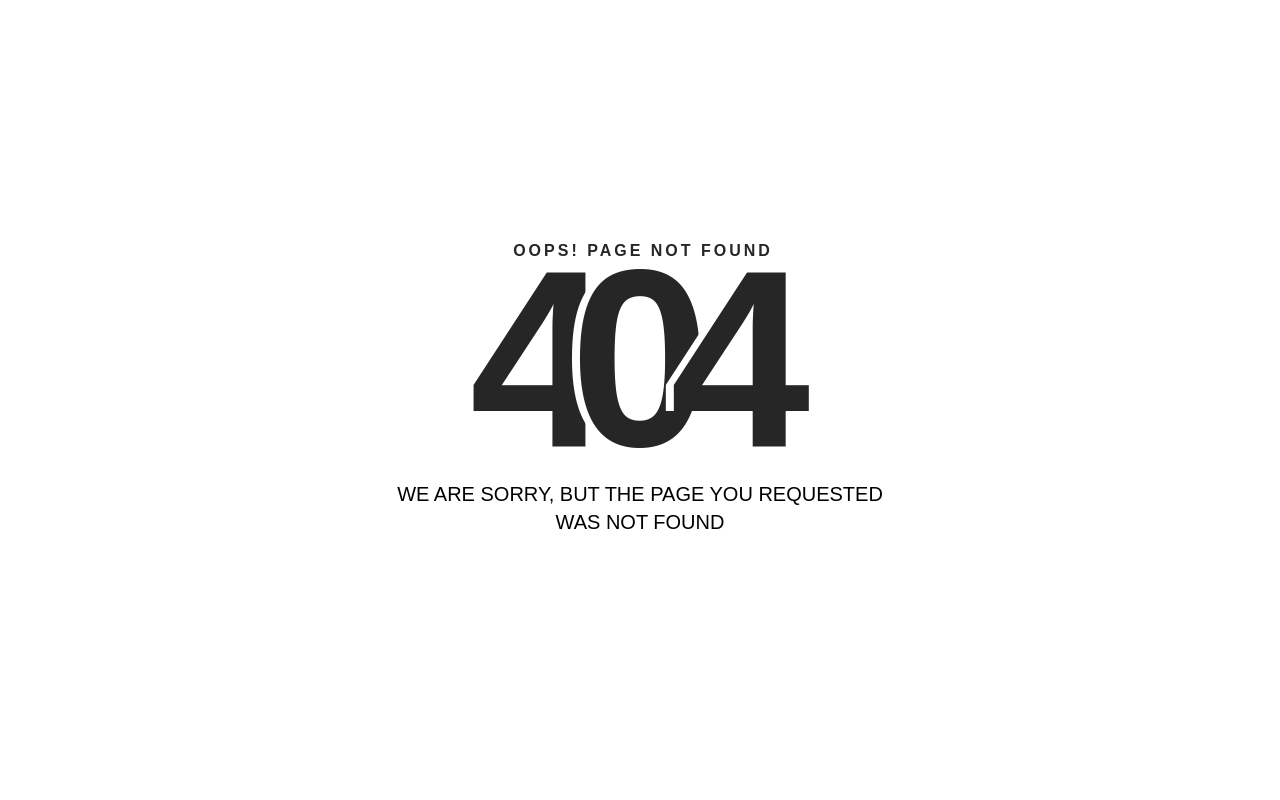
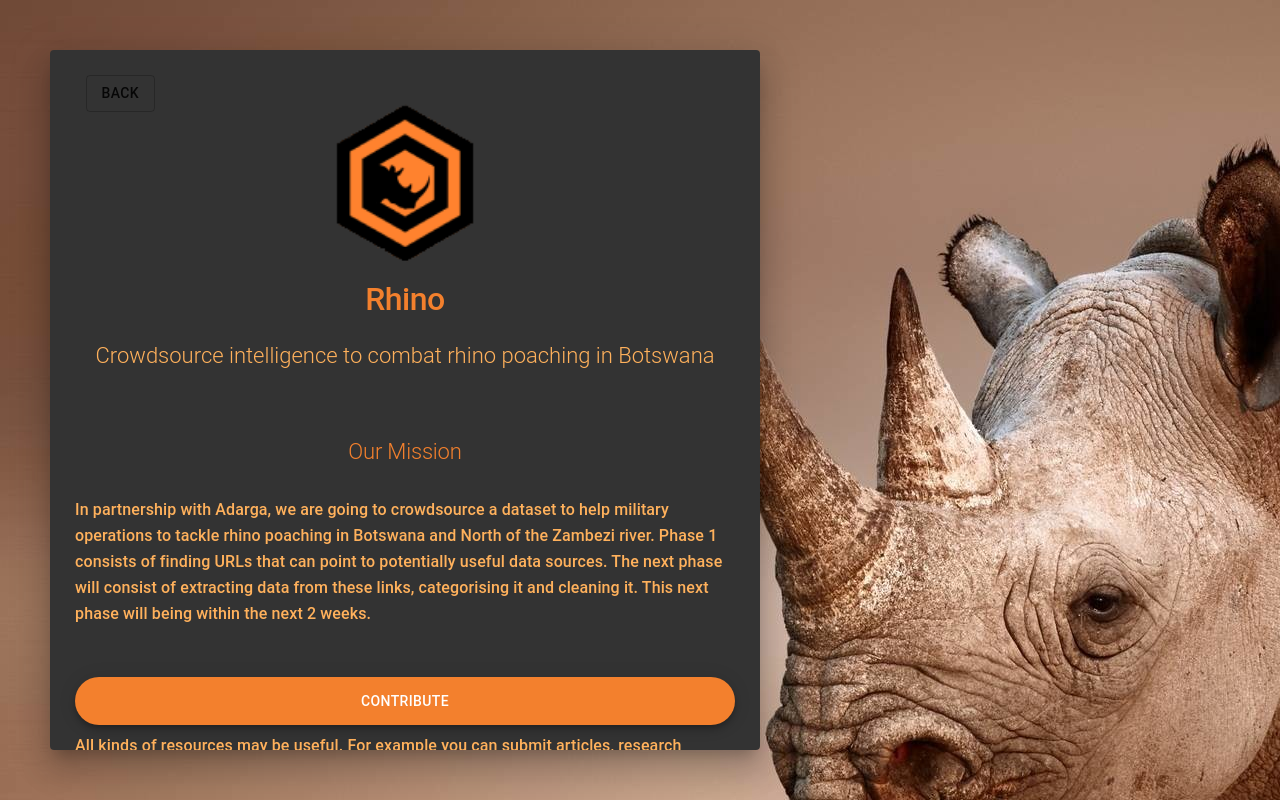
Before and after one commit to KilianSL/project-rhino, a React (Create React App) app: page /about in a window 1280 px wide. Before the commit this address had no page. Built offline with nearby package versions, Linux system fonts and the light colour scheme.

Commit message:
Finished landing page and info page. Still Not Modular

```diff
--- a/src/pages/App/App.tsx
+++ b/src/pages/App/App.tsx
@@ -6,6 +6,7 @@ import {ThemeProvider} from '@material-ui/core';
 import {store} from '../../utils';
 import LandingPage from '../LandingPage';
 import ErrorPage from '../ErrorPage/ErrorPage';
+import InfoPage from '../InfoPage';
 import {theme} from '../../utils';
 
 // APP PAGE - HANDLES ROUTING FOR ALL OF APP - PROVIDES STORE TO ALL COMPONENTS IN APP - HAS HELMET FOR META ETC.
@@ -27,6 +28,7 @@ function App() {
           <Switch>
             <Route path='/' exact component={LandingPage} />
             <Route path='/app' exact component={LandingPage} />
+            <Route path='/about' exact component={InfoPage} />
             <Route path ='' component={ErrorPage} />
           </Switch>
         </Router>
--- /dev/null
+++ b/src/pages/InfoPage.tsx
@@ -0,0 +1,131 @@
+import React from 'react';
+import {useTheme, withStyles, WithStyles, createStyles} from '@material-ui/styles';
+import {Theme, Grid, Container, Paper, useMediaQuery, Typography, Button, Fade, Fab, Zoom} from '@material-ui/core';
+import {Link} from 'react-router-dom';
+import background from '../images/rhino.jpg';
+import logo from '../images/logo.png';
+
+const styles = ({palette} : Theme) => createStyles({ // Creates style from object
+    root : {
+        height: '100vh',
+        width: '100vw',
+        background: `url(${background})`,
+        padding: '0',
+        color : "#fff",
+        textAlign: "center",
+    },
+    itemContainer : {
+        position: 'relative',
+        height: '100%',
+        width: '100%',
+        padding: '25px',
+        overflowY : "scroll",
+        backgroundColor : palette.primary.main,
+        '&::-webkit-scrollbar': {
+            width: '0.4em'
+        },
+        '&::-webkit-scrollbar-track': {
+        boxShadow: 'inset 0 0 6px rgba(0,0,0,0.00)',
+        webkitBoxShadow: 'inset 0 0 6px rgba(0,0,0,0.00)'
+        },
+        '&::-webkit-scrollbar-thumb': {
+        backgroundColor: 'rgba(0,0,0,.1)',
+        outline: '1px solid slategrey'
+        }
+
+    },
+    item : {
+        marginTop : '50px'
+    },
+    title : {
+        fontWeight : 500,
+        color : palette.secondary.main,
+        fontSize: '32px',
+        lineHeight : '44px'
+    },
+    subtitle : {
+        fontWeight : 300,
+        color : palette.secondary.light,
+        fontSize: '22px',
+        lineHeight : '30px',
+        paddingTop: '20px',
+        paddingBottom: '50px'
+    },
+    header : {
+        fontWeight : 300,
+        color : palette.secondary.main,
+        fontSize: '22px',
+        lineHeight : '30px'
+    },
+    content : {
+        fontWeight : 500,
+        color : palette.secondary.light,
+        fontSize: '16px',
+        lineHeight : '26px',
+        textAlign : 'left',
+        padding : '30px 0'
+    },
+    button : {
+        padding: '20px',
+        marginBottom: '10px',
+        bottom: '0',
+        width: '100%',
+        position: "sticky"
+    },
+    back : {
+        position: "absolute",
+        left: "5%",
+    },
+    '@media(min-width:1025px)' : { // BROWSER STYLING
+        root : {
+            padding : '50px',
+        },
+        itemContainer : {
+            width :'710px',
+        }
+    },
+});
+
+interface props extends WithStyles<typeof styles>{
+
+};
+
+function InfoPage(props : props){
+    const {classes} = props;
+    const theme = useTheme();
+    const mob = useMediaQuery('(max-width:480px)')
+    return(
+        <Grid className={classes.root} justify="center" alignItems="center">
+                <Paper className={classes.itemContainer} elevation={20}>
+                    <Button className={classes.back} variant="outlined" component={Link} to="/">Back</Button>
+                    <Fade in={true}>
+                        <Grid direction="column" justify="flex-start" alignItems="center">
+                            <img src={logo} style={{width : "30%"}}/>
+                            <br />
+                            <Typography paragraph>
+                                <Typography variant="h1" align="center" className={classes.title}>Rhino</Typography>
+                                <Typography variant="h3" align="center" className={classes.subtitle}>Crowdsource intelligence to combat rhino poaching in Botswana</Typography>
+                            </Typography>
+                            <Typography paragraph>
+                                <Typography variant="h2" align="center" className={classes.header}>Our Mission</Typography>
+                                <Typography variant="h6" align="center" className={classes.content}>In partnership with Adarga, we are going to crowdsource a dataset to help military operations to tackle rhino poaching in Botswana and North of the Zambezi river. Phase 1 consists of finding URLs that can point to potentially useful data sources. The next phase will consist of extracting data from these links, categorising it and cleaning it. This next phase will being within the next 2 weeks.</Typography>
+                            </Typography>
+                            <Typography paragraph>
+                                <Typography variant="h2" align="center" className={classes.header}>How you can help</Typography>
+                                <Typography variant="h6" align="center" className={classes.content}>All kinds of resources may be useful. For example you can submit articles, research papers, links to sources of satellite imagery or other telemetry data</Typography>
+                            </Typography>
+                            <Typography paragraph>
+                                <Typography variant="h2" align="center" className={classes.header}>Final Aim</Typography>
+                                <Typography variant="h6" align="center" className={classes.content}>A useful final output of this project would be code for producing different geographical heatmap overlays which then could be combined. For example, we could produce a heatmap of likely rhino watering holes, or heatmaps of difficult terrain for either poachers or rhinos. The eventual combination of these heatmaps will hopefully be able to inform where forces on the ground should deploy their resources.</Typography>
+                            </Typography>
+                            <Zoom in={true} timeout={500}>
+                                <Fab color="secondary" className={classes.button} variant="extended">Contribute</Fab>
+                            </Zoom>
+                        </Grid>
+                    </Fade>
+                </Paper>
+        </Grid>
+    );
+};
+
+export default withStyles(styles)(InfoPage);
--- a/src/pages/LandingPage.tsx
+++ b/src/pages/LandingPage.tsx
@@ -1,5 +1,6 @@
 import React from 'react';
-import {Box, Paper, useMediaQuery, Grid, Typography, Button, Theme} from '@material-ui/core';
+import {Link} from 'react-router-dom';
+import {Box, Paper, useMediaQuery, Grid, Typography, Button, Theme, Fade} from '@material-ui/core';
 import {useTheme, withStyles, WithStyles, createStyles} from '@material-ui/styles';
 import background from '../images/rhino.jpg';
 import logo from '../images/logo.png';
@@ -26,6 +27,7 @@ const styles = ({palette} : Theme) => createStyles({ // Creates style from objec
         padding: '10px',
         overflow : "hidden",
         backgroundColor : palette.primary.main
+
     },
     item : {
         marginTop : '50px'
@@ -74,7 +76,8 @@ function LandingPage(props : props){
     const mob = useMediaQuery('(max-width:480px)')
     return(
         <Box className={classes.root}>
-            <Paper className={classes.itemContainer} elevation={10}>
+                <Paper className={classes.itemContainer} elevation={20}>
+                    <Fade in={true}>
                         <Grid className={classes.itemContainer} container direction="column" alignItems="center" justify="flex-start">
                             <Grid item container direction="row" justify="center" alignItems="center" className={classes.item}>
                                 <img src={logo} style={{width : "30%"}}/>
@@ -84,10 +87,11 @@ function LandingPage(props : props){
                                 <Typography variant="h3" className={[classes.item, classes.text].join(" ")}>Crowdsource intelligence to combat rhino poaching in Botswana</Typography>
                                 <Grid item container direction={mob ? "column" : "row"} justify="space-evenly" alignItems="center" className={classes.item}>
                                     <Button color="secondary" variant="contained" className={classes.button1}>Contribute</Button>
-                            <Button color="default" variant="outlined" className={classes.button2}>Learn More</Button>
+                                    <Button color="default" variant="outlined" className={classes.button2} component={Link} to="/about">Learn More</Button>
                                 </Grid>
                             </Grid>
                         </Grid>
+                    </Fade>
                 </Paper>
         </Box>
     );
```
Lines whose indentation alone changed are shown as unchanged.
